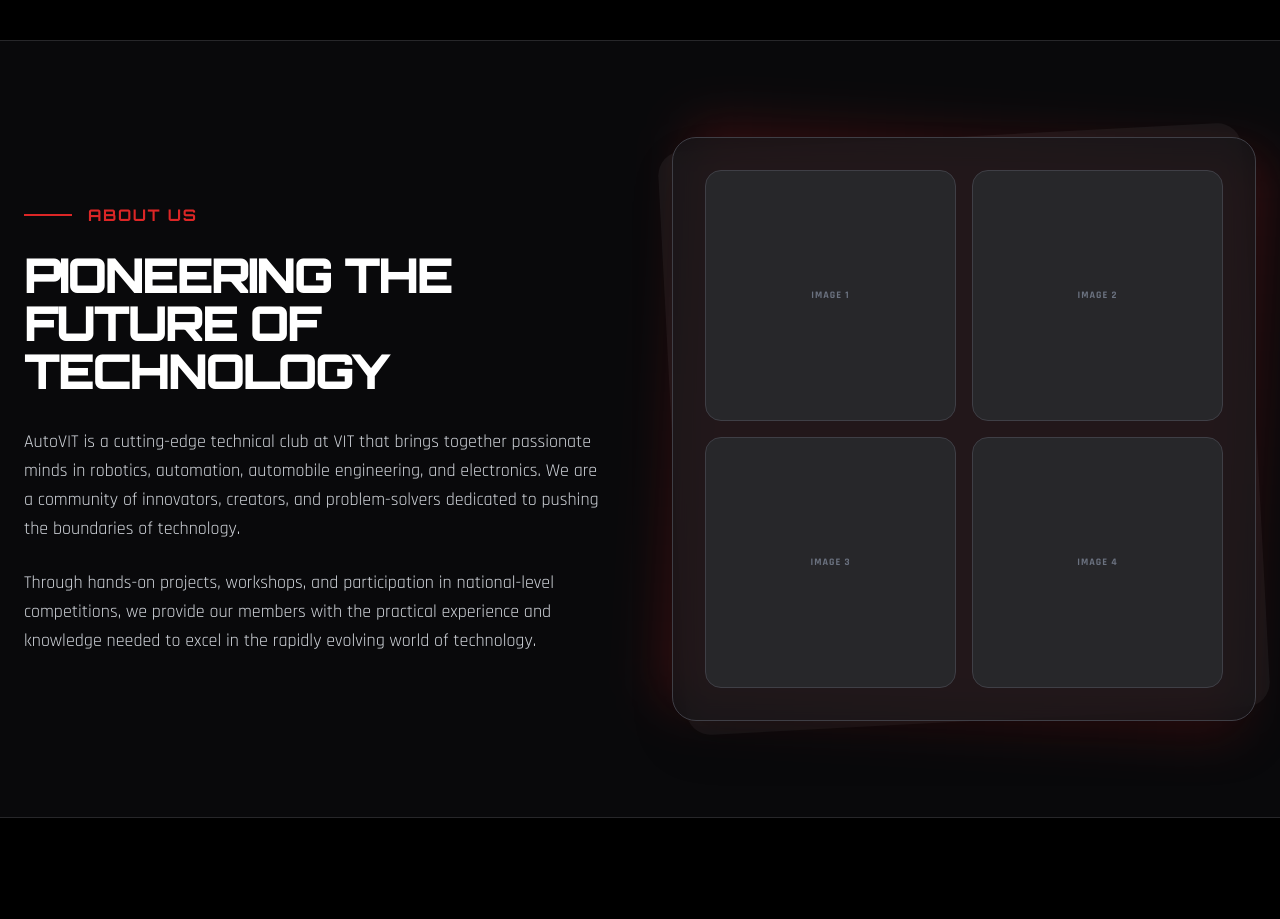
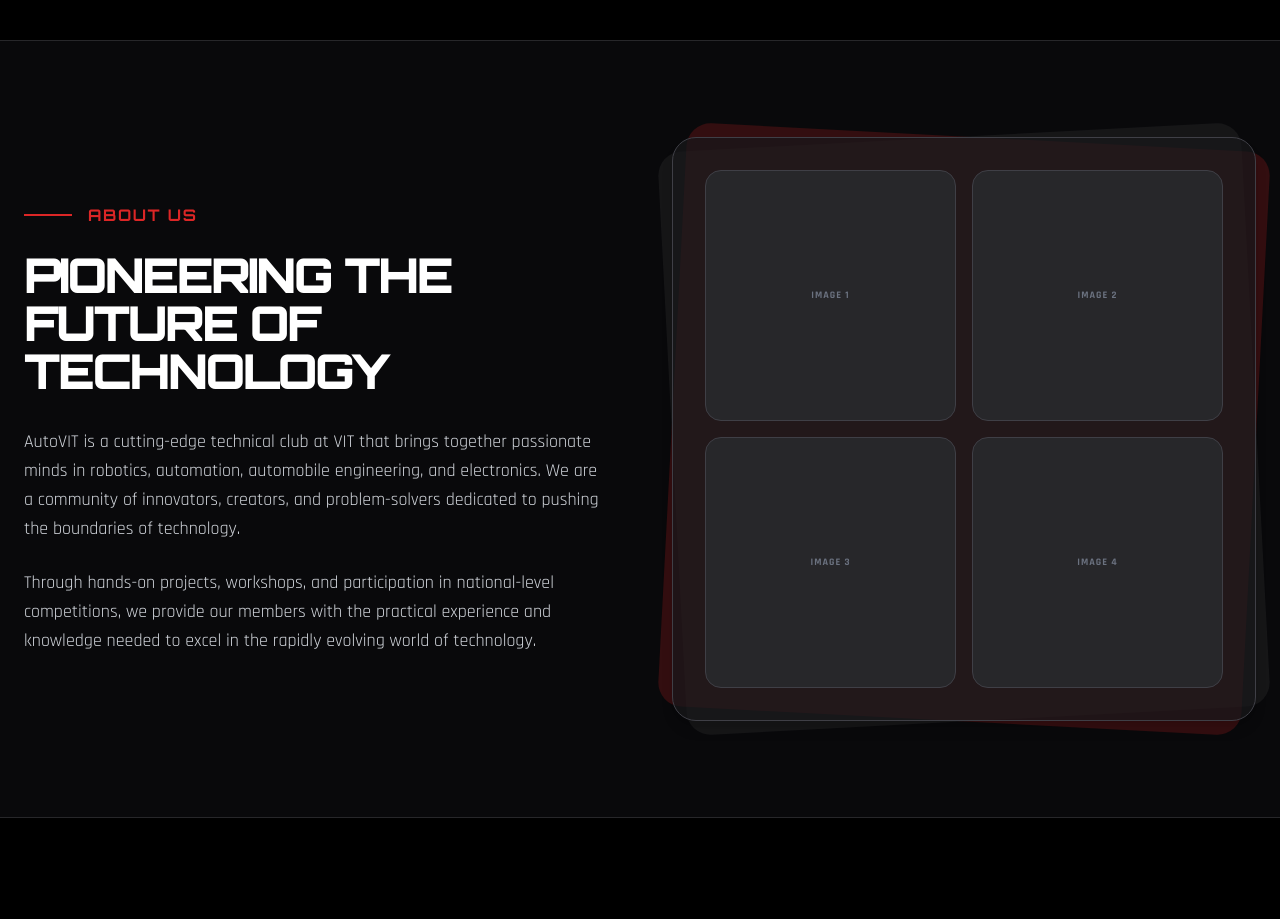
Before and after one commit to AUTO-VIT/AUTOVIT-WEBSITE, a Next.js app: page / in a window 1280 px wide. Shown: the part 760-1679 px from the top of the page. Built offline with nearby package versions, Linux system fonts and the light colour scheme; no server answers; the database is empty.

Commit message:
Update About component: match main branch text sizing and spacing while keeping dark mode

```diff
--- a/src/components/home/About.tsx
+++ b/src/components/home/About.tsx
@@ -1,23 +1,13 @@
 "use client";
 
+import Image from "next/image";
 import { motion } from "framer-motion";
 
 export default function About() {
   return (
-    <section
-      id="about"
-      className="
-      py-24
-      bg-gray-50/60 dark:bg-zinc-950
-      border-y border-gray-200 dark:border-zinc-800
-      overflow-hidden
-      transition-colors duration-500
-      "
-    >
+    <section id="about" className="py-24 bg-gray-50/50 dark:bg-zinc-950 border-y border-gray-100 dark:border-zinc-800 overflow-hidden transition-colors duration-500">
       <div className="container mx-auto px-6">
         <div className="grid lg:grid-cols-2 gap-16 items-center">
-
-          {/* LEFT SIDE */}
           <motion.div
             initial={{ opacity: 0, x: -50 }}
             whileInView={{ opacity: 1, x: 0 }}
@@ -26,73 +16,23 @@
           >
             <div className="flex items-center gap-4 mb-6">
               <div className="h-[2px] w-12 bg-red-600"></div>
-
-              <span
-                className="
-                font-orbitron
-                text-red-600
-                font-bold
-                tracking-widest
-                uppercase
-                "
-              >
-                About Us
-              </span>
+              <span className="font-orbitron text-red-600 font-bold tracking-widest uppercase">About Us</span>
             </div>
-
-            <h2
-              className="
-              font-orbitron
-              text-4xl md:text-5xl
-              font-black
-              text-gray-900 dark:text-white
-              mb-8
-              uppercase
-              tracking-tighter
-              leading-tight
-              transition-colors duration-300
-              "
-            >
+            <h2 className="font-orbitron text-4xl md:text-5xl font-black text-gray-900 dark:text-white mb-8 uppercase tracking-tighter leading-tight transition-colors duration-300">
               Pioneering the Future of Technology
             </h2>
-
-            <p
-              className="
-              text-gray-700 dark:text-gray-300
-              text-lg
-              leading-relaxed
-              mb-6
-              font-rajdhani
-              transition-colors duration-300
-              "
-            >
-              AutoVIT is a cutting-edge technical club at VIT
-              that brings together passionate minds in robotics,
-              automation, automobile engineering, and electronics.
-
-              We are a community of innovators, creators,
-              and problem-solvers dedicated to pushing the
-              boundaries of technology.
+            <p className="text-gray-600 dark:text-gray-300 text-lg leading-relaxed mb-6 font-rajdhani transition-colors duration-300">
+              AutoVIT is a cutting-edge technical club at VIT that brings together passionate minds in robotics,
+              automation, automobile engineering, and electronics. We are a community of innovators, creators,
+              and problem-solvers dedicated to pushing the boundaries of technology.
             </p>
-
-            <p
-              className="
-              text-gray-700 dark:text-gray-300
-              text-lg
-              leading-relaxed
-              font-rajdhani
-              transition-colors duration-300
-              "
-            >
-              Through hands-on projects, workshops, and
-              participation in national-level competitions,
-              we provide our members with the practical
-              experience and knowledge needed to excel in the
+            <p className="text-gray-600 dark:text-gray-300 text-lg leading-relaxed font-rajdhani transition-colors duration-300">
+              Through hands-on projects, workshops, and participation in national-level competitions,
+              we provide our members with the practical experience and knowledge needed to excel in the
               rapidly evolving world of technology.
             </p>
           </motion.div>
 
-          {/* RIGHT SIDE */}
           <motion.div
             initial={{ opacity: 0, x: 50 }}
             whileInView={{ opacity: 1, x: 0 }}
@@ -100,97 +40,30 @@
             transition={{ duration: 0.8 }}
             className="relative"
           >
+            {/* Visual element placeholder matching target style */}
             <div className="relative aspect-square">
-
-              {/* Glow Layers */}
-              <div
-                className="
-                absolute inset-0
-                bg-red-600/10
-                dark:bg-red-600/20
-                rotate-3
-                rounded-3xl
-                blur-xl
-                "
-              ></div>
-
-              <div
-                className="
-                absolute inset-0
-                bg-zinc-900/10 dark:bg-white/5
-                -rotate-3
-                rounded-3xl
-                "
-              ></div>
-
-              {/* Main Card */}
-              <div
-                className="
-                absolute inset-0
-                bg-white/80 dark:bg-zinc-900/70
-                backdrop-blur-md
-                border border-gray-200 dark:border-zinc-700
-                rounded-3xl
-                shadow-2xl
-                overflow-hidden
-                flex items-center justify-center
-                p-8
-                transition-colors duration-500
-                "
-              >
+              <div className="absolute inset-0 bg-red-600/5 dark:bg-red-600/20 rotate-3 rounded-3xl"></div>
+              <div className="absolute inset-0 bg-gray-900/5 dark:bg-white/5 -rotate-3 rounded-3xl"></div>
+              <div className="absolute inset-0 bg-white dark:bg-zinc-900/70 border border-gray-100 dark:border-zinc-700 rounded-3xl shadow-xl dark:shadow-lg overflow-hidden flex items-center justify-center p-8 transition-colors duration-500">
                  <div className="grid grid-cols-2 gap-4 w-full h-full">
-
                     {[1, 2, 3, 4].map((i) => (
                       <motion.div
                         key={i}
-                      whileHover={{
-                        scale: 1.04,
-                        rotate: 1,
-                      }}
-                      transition={{
-                        duration: 0.25,
-                      }}
-                      className="
-                      bg-gray-100 dark:bg-zinc-800
-                      rounded-2xl
-                      relative
-                      overflow-hidden
-                      group
-                      border border-gray-200 dark:border-zinc-700
-                      transition-all duration-300
-                      hover:border-red-500/40
-                      hover:shadow-[0_0_25px_rgba(220,38,38,0.25)]
-                      "
+                        whileHover={{ scale: 1.02 }}
+                        className="bg-gray-100 dark:bg-zinc-800 rounded-2xl relative overflow-hidden group border border-gray-200 dark:border-zinc-700 transition-colors duration-300"
                       >
-                      {/* Grid Glow */}
-                      <div
-                        className="
-                        absolute inset-0
-                        opacity-0 group-hover:opacity-100
-                        transition-opacity duration-300
-                        bg-gradient-to-br
-                        from-red-600/10
-                        to-transparent
-                        "
-                      ></div>
-
-                      {/* Placeholder */}
-                      <div
-                        className="
-                        absolute inset-0
-                        flex items-center justify-center
-                        text-[10px]
-                        font-black
-                        uppercase
-                        tracking-widest
-                        text-gray-400 dark:text-gray-500
-                        group-hover:text-red-500
-                        transition-colors
-                        z-10
-                        "
-                      >
+                        <div className="absolute inset-0 flex items-center justify-center text-[10px] font-black uppercase tracking-widest text-gray-400 dark:text-gray-500 group-hover:text-red-600 dark:group-hover:text-red-500 transition-colors">
                           IMAGE {i}
                         </div>
+                        {/*
+                          Uncomment and add real paths later:
+                          <Image
+                            src={`/images/about-${i}.jpg`}
+                            alt={`AutoVIT Activity ${i}`}
+                            fill
+                            className="object-cover opacity-0 group-hover:opacity-100 transition-opacity"
+                          />
+                        */}
                       </motion.div>
                     ))}
                  </div>
```
Lines whose indentation alone changed are shown as unchanged.
